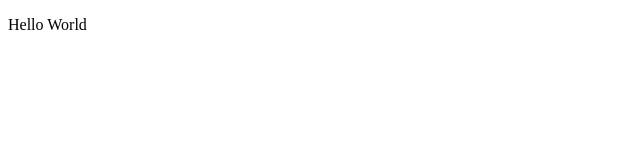
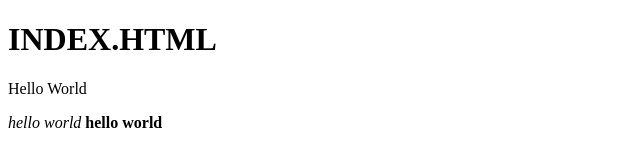
Before and after one commit to termux5ai/test_clone, a plain HTML site: page index.html in a window 1280 px wide. Shown: the whole page, without its empty margins (0-640 px from the left). Drawn offline with Linux system fonts and the light colour scheme.

Commit message:
commit index.html

```diff
--- a/index.html
+++ b/index.html
@@ -2,6 +2,11 @@
 <html>
   <head><title>DOCUMENT</title></head>
   <body>
+    <form>
+      <h1>INDEX.HTML</h1>
     <p>Hello World</p>
+    <i>hello world</i>
+    <b>hello world</b>
+    </form>
   </body>
 </html>
```
